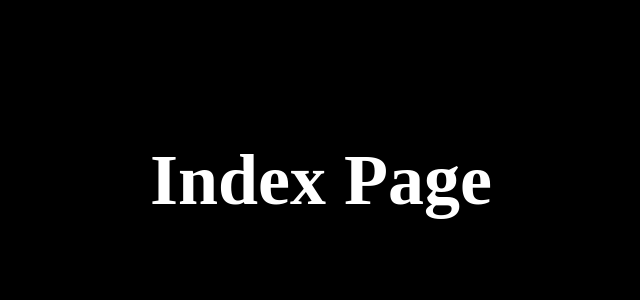
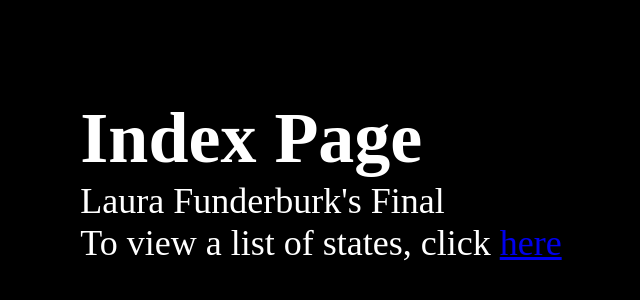
Before and after one commit to 1funderUnder/inf653_final, a website: page views/index.html in a window 1280 px wide. Shown: the part 220-520 px from the top of the page, without its empty margins (319-959 px from the left). Drawn offline with Linux system fonts and the light colour scheme; files that its build step writes are made by us from their sources.

Commit message:
updated index page

```diff
--- a/views/index.html
+++ b/views/index.html
@@ -11,6 +11,8 @@
 
 <body>
     <h1>Index Page</h1>
+    <p>Laura Funderburk's Final</p>
+    <p>To view a list of states, click <a href="https://inf653-final-9wps.onrender.com/states">here</a></p>
 </body>
 
 </html>
```
Also changed, not shown: server.js (+6 -1 lines).
